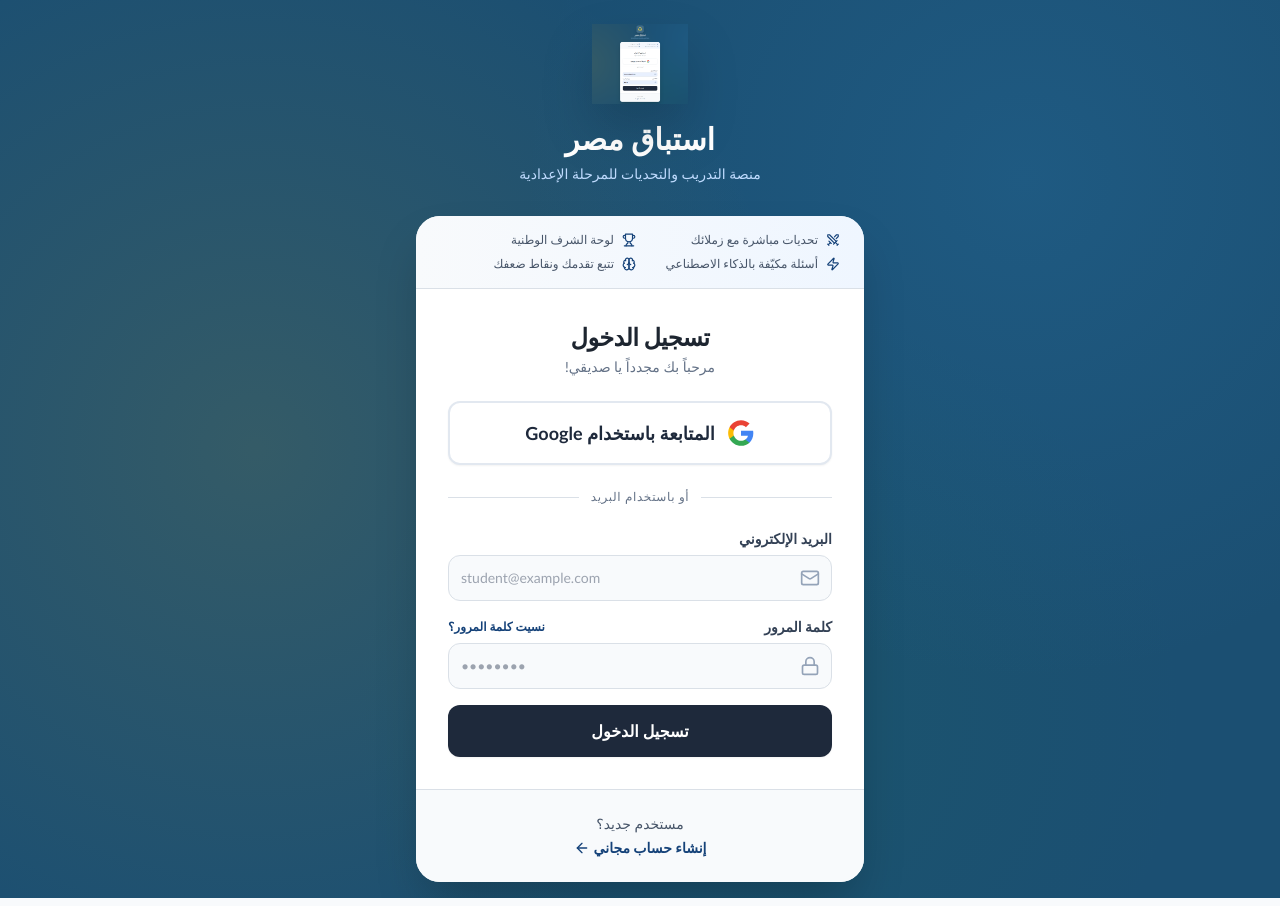
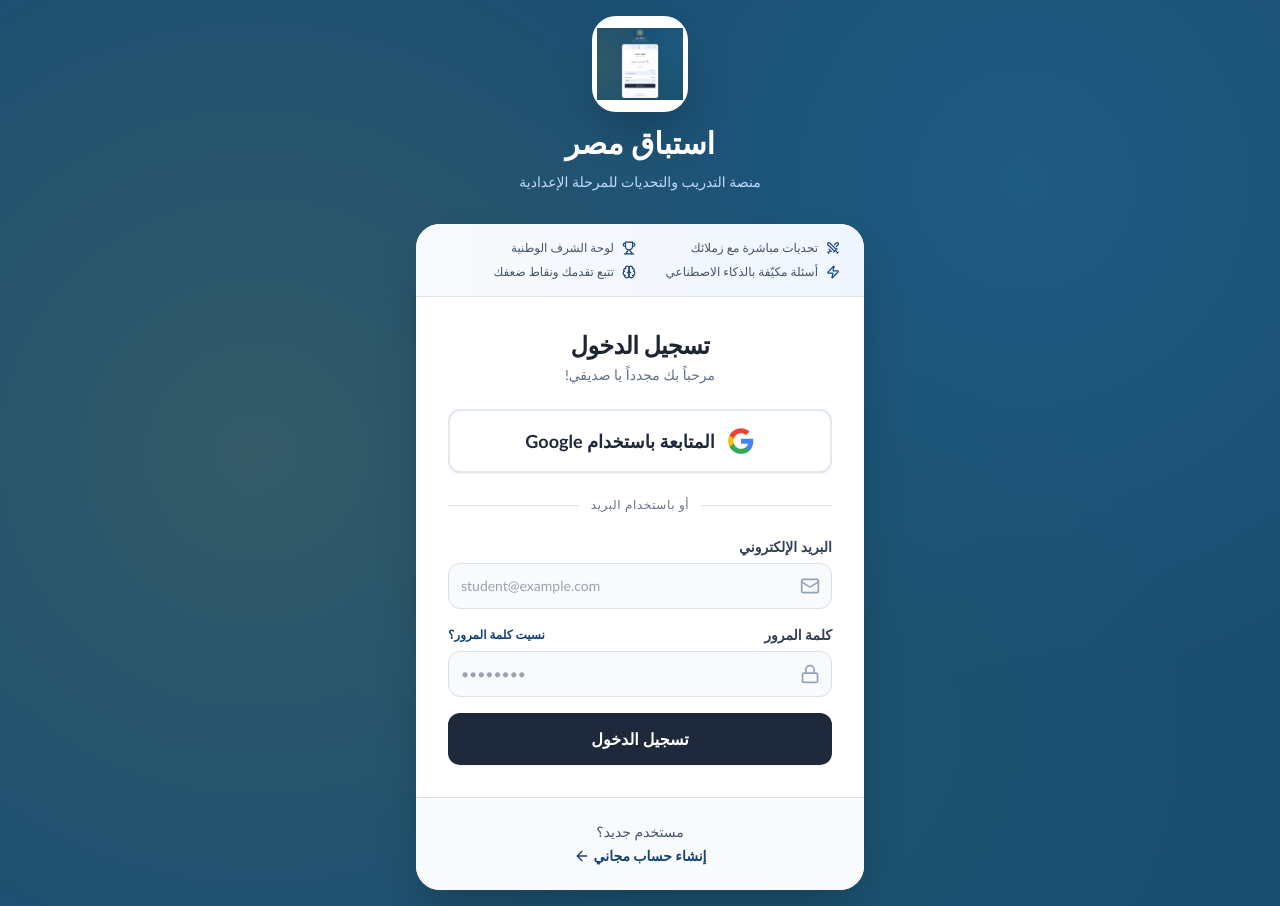
Before and after one commit to diaaelattar/fahem, a Next.js app: page /auth/login in a window 1280 px wide. Built offline with nearby package versions, Linux system fonts and the light colour scheme; no server answers.

Commit message:
fix(branding): improve logo styling and blend modes for light and dark backgrounds

```diff
--- a/app/auth/login/page.tsx
+++ b/app/auth/login/page.tsx
@@ -80,8 +80,10 @@ export default function LoginPage() {
 
         {/* Logo */}
         <div className="text-center mb-8">
-          <Link href="/" className="inline-flex flex-col items-center gap-2 text-white group">
-            <img src="/logo.png" alt="استباق مصر فاهم" className="w-24 h-24 object-contain group-hover:scale-105 transition-transform drop-shadow-2xl" />
+          <Link href="/" className="inline-flex flex-col items-center gap-3 text-white group">
+            <div className="w-24 h-24 bg-white rounded-3xl p-1 shadow-2xl flex items-center justify-center group-hover:scale-105 transition-transform border border-white/20">
+              <img src="/logo.png" alt="استباق مصر فاهم" className="w-full h-full object-contain mix-blend-multiply" />
+            </div>
             <div className="text-3xl font-display font-bold">استباق مصر</div>
             <div className="text-blue-200 text-sm">منصة التدريب والتحديات للمرحلة الإعدادية</div>
           </Link>
--- a/app/auth/register/page.tsx
+++ b/app/auth/register/page.tsx
@@ -123,8 +123,10 @@ export default function RegisterPage() {
 
         {/* Logo */}
         <div className="text-center mb-8">
-          <Link href="/" className="inline-flex flex-col items-center gap-2 text-white group">
-            <img src="/logo.png" alt="استباق مصر فاهم" className="w-24 h-24 object-contain group-hover:scale-105 transition-transform drop-shadow-2xl" />
+          <Link href="/" className="inline-flex flex-col items-center gap-3 text-white group">
+            <div className="w-24 h-24 bg-white rounded-3xl p-1 shadow-2xl flex items-center justify-center group-hover:scale-105 transition-transform border border-white/20">
+              <img src="/logo.png" alt="استباق مصر فاهم" className="w-full h-full object-contain mix-blend-multiply" />
+            </div>
             <div className="text-2xl font-display font-bold">استباق مصر</div>
           </Link>
         </div>
--- a/app/page.tsx
+++ b/app/page.tsx
@@ -13,7 +13,7 @@ export default function HomePage() {
       <nav className="fixed top-0 inset-x-0 z-50 bg-white/90 backdrop-blur-md border-b border-border">
         <div className="max-w-6xl mx-auto px-5 h-16 flex items-center justify-between">
           <div className="flex items-center gap-2.5">
-            <img src="/logo.png" alt="استباق مصر فاهم" className="w-10 h-10 object-contain" />
+            <img src="/logo.png" alt="استباق مصر فاهم" className="w-12 h-12 object-contain mix-blend-multiply" />
             <span className="font-display font-bold text-xl text-primary">استباق مصر</span>
           </div>
           <div className="flex items-center gap-3">
@@ -305,8 +305,10 @@ export default function HomePage() {
       {/* ── Footer ──────────────────────────────────────────────── */}
       <footer className="bg-slate-900 text-slate-400 py-10 px-5 text-center">
         <div className="flex items-center justify-center gap-2 mb-3">
-          <img src="/logo.png" alt="استباق مصر فاهم" className="w-8 h-8 object-contain" />
-          <span className="font-display font-bold text-white text-lg">استباق مصر</span>
+          <div className="w-10 h-10 bg-white rounded-xl shadow-lg flex items-center justify-center shrink-0">
+            <img src="/logo.png" alt="استباق مصر فاهم" className="w-full h-full object-contain mix-blend-multiply" />
+          </div>
+          <span className="font-display font-bold text-white text-xl">استباق مصر</span>
         </div>
         <p className="text-sm mb-4">منصة تعليمية مجانية للمرحلة الإعدادية المصرية</p>
         <div className="flex items-center justify-center gap-6 text-xs text-slate-500">
--- a/components/student/StudentSidebar.tsx
+++ b/components/student/StudentSidebar.tsx
@@ -27,7 +27,7 @@ export function StudentSidebar() {
       {/* Logo */}
       <div className="p-5 border-b border-border">
         <Link href="/student/dashboard" className="flex items-center gap-3">
-          <img src="/logo.png" alt="استباق مصر فاهم" className="w-10 h-10 object-contain" />
+          <img src="/logo.png" alt="استباق مصر فاهم" className="w-12 h-12 object-contain mix-blend-multiply" />
           <div>
             <div className="font-display font-bold text-base text-primary leading-none">استباق مصر</div>
             <div className="text-xs text-muted-foreground mt-0.5">المرحلة الإعدادية</div>
--- a/components/student/StudentTopbar.tsx
+++ b/components/student/StudentTopbar.tsx
@@ -21,7 +21,7 @@ export function StudentTopbar({ profile }: { profile: Profile }) {
     <header className="sticky top-0 z-30 bg-white/90 backdrop-blur-md border-b border-border px-4 md:px-6 h-16 flex items-center justify-between gap-3">
       {/* Mobile: Logo (hidden on desktop since sidebar shows it) */}
       <Link href="/student/dashboard" className="flex items-center gap-2 md:hidden">
-        <img src="/logo.png" alt="استباق مصر فاهم" className="w-8 h-8 object-contain" />
+        <img src="/logo.png" alt="استباق مصر فاهم" className="w-10 h-10 object-contain mix-blend-multiply" />
         <span className="font-display font-bold text-primary text-base">استباق</span>
       </Link>
 
--- a/components/teacher/TeacherSidebar.tsx
+++ b/components/teacher/TeacherSidebar.tsx
@@ -25,7 +25,9 @@ export function TeacherSidebar() {
   return (
     <div className="w-64 h-screen bg-slate-900 text-slate-300 flex flex-col fixed right-0 top-0 border-l border-slate-800">
       <div className="h-16 flex items-center justify-center border-b border-slate-800 shrink-0 px-6 gap-3">
-        <img src="/logo.png" alt="استباق مصر فاهم" className="w-8 h-8 object-contain drop-shadow-md brightness-200" />
+        <div className="w-10 h-10 bg-white rounded-xl shadow-lg flex items-center justify-center shrink-0">
+          <img src="/logo.png" alt="استباق مصر فاهم" className="w-full h-full object-contain mix-blend-multiply" />
+        </div>
         <span className="font-display font-bold text-lg text-white">بوابة المعلم</span>
       </div>
 
```
